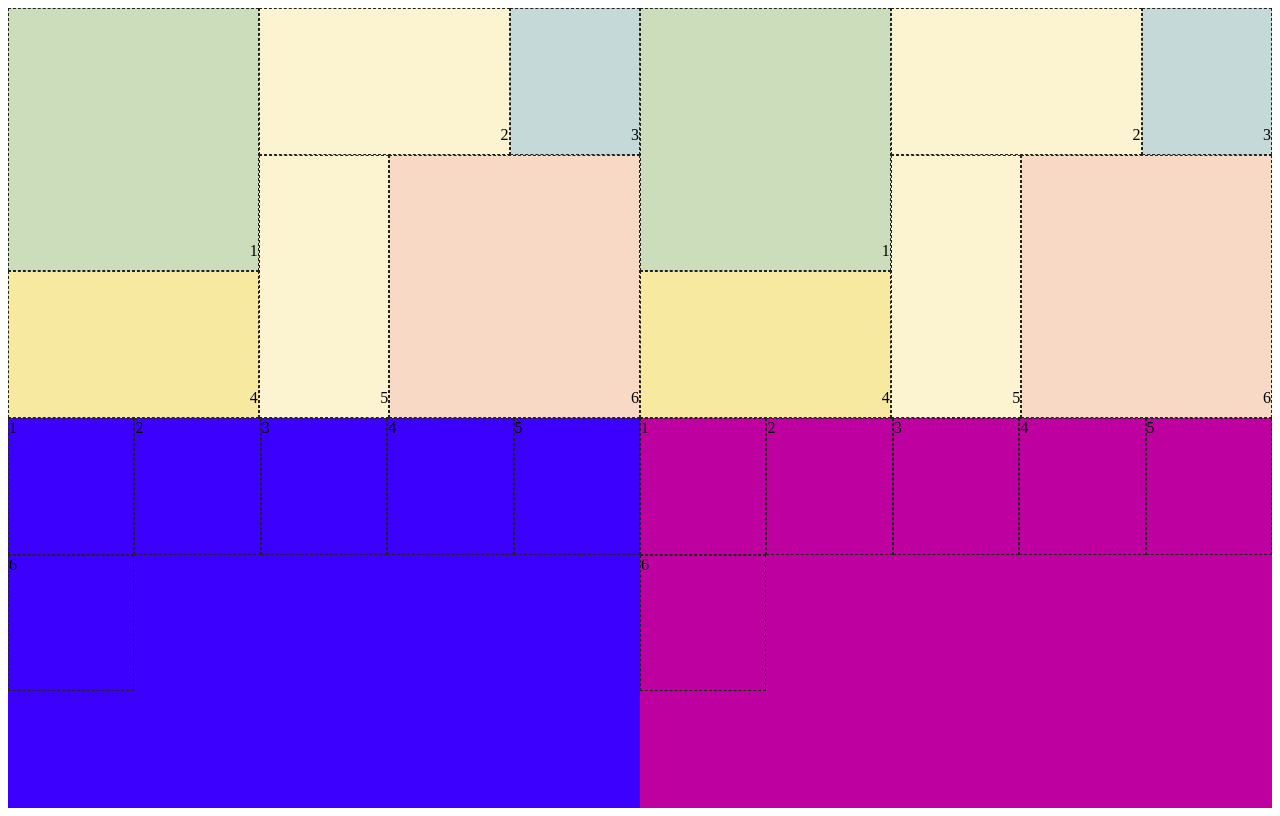
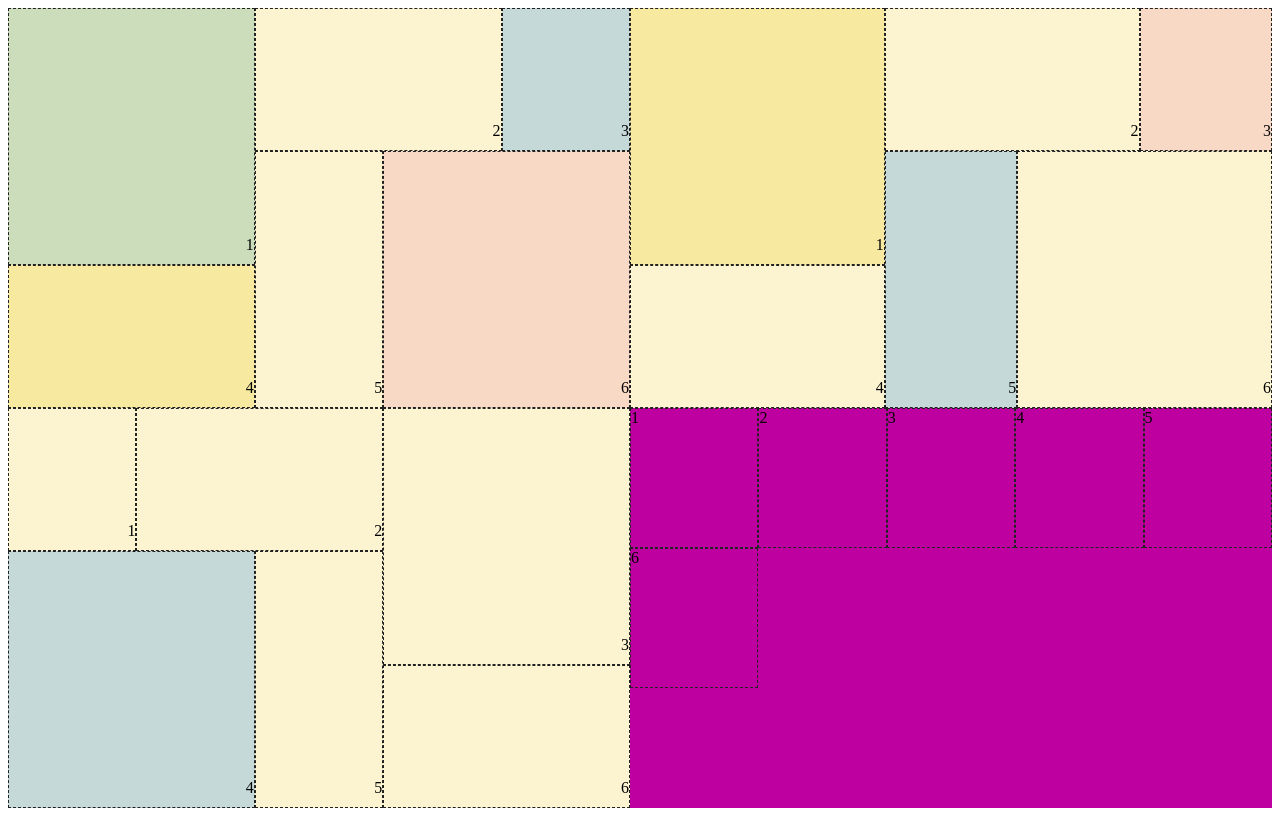
Before and after one commit to Jawad-Alhamadah/grid-lab, a plain HTML site: page index.html in a window 1280 px wide. Drawn offline with Linux system fonts and the light colour scheme.

Commit message:
added 3rd grid

```diff
--- a/style.css
+++ b/style.css
@@ -50,9 +50,9 @@ grid-row: auto auto;
     background-color: rgb(60, 0, 255) ;
     display: grid;
 
-    grid-template-areas: 'green green pale pale blue'
-                         'green green pale-2 red red'
-                         'yellow yellow pale-2 red red';
+    grid-template-areas: 'pale-1 pale-2 pale-2 pale-3 pale-3'
+                         'blue blue  pale-4 pale-3 pale-3'
+                         'blue blue pale-4 pale-5 pale-5';
 }
 
 .container-4{
@@ -138,11 +138,13 @@ grid-row: auto auto;
     align-items: end;
     justify-content: end;
     padding-bottom: 10px;
+    background-color: #f7e9a0;
 }
 
 .container-2-item2{
     grid-area: pale;
     background-color: #fcf4d0;
+
     display: grid;
     align-items: end;
     justify-content: end;
@@ -151,7 +153,7 @@ grid-row: auto auto;
 
 .container-2-item3{
     grid-area: blue;
-    background-color: #c5d9d9;
+    background-color: #f8d9c5;
     display: grid;
     align-items: end;
     justify-content: end;
@@ -160,8 +162,8 @@ grid-row: auto auto;
 
 .container-2-item4{
     grid-area: yellow;
+    background-color: #fcf4d0;
 
-    background-color: #f7e9a0;
 
     display: grid;
     align-items: end;
@@ -171,6 +173,51 @@ grid-row: auto auto;
 
 .container-2-item5{
     grid-area: pale-2;
+
+    background-color: #c5d9d9;
+    display: grid;
+    align-items: end;
+    justify-content: end;
+    padding-bottom: 10px;
+}
+.container-2-item6{
+    grid-area: red;
+    background-color: #fcf4d0;
+
+
+    display: grid;
+    align-items: end;
+    justify-content: end;
+    padding-bottom: 10px;
+}
+
+
+
+
+
+
+
+
+
+
+
+
+
+
+
+
+.container-3-item1{
+    grid-area: pale-1;
+    background-color: #fcf4d0;
+    display: grid;
+    align-items: end;
+    justify-content: end;
+    padding-bottom: 10px;
+
+}
+
+.container-3-item2{
+    grid-area: pale-2;
     background-color: #fcf4d0;
 
     display: grid;
@@ -178,13 +225,43 @@ grid-row: auto auto;
     justify-content: end;
     padding-bottom: 10px;
 }
-.container-2-item6{
-    grid-area: red;
 
-    background-color: #f8d9c5;
+.container-3-item3{
+    grid-area: pale-3;
+    background-color: #fcf4d0;
+    display: grid;
+    align-items: end;
+    justify-content: end;
+    padding-bottom: 10px;
+}
+
+.container-3-item4{
+    grid-area: blue;
+
+    background-color: #c5d9d9;
 
     display: grid;
     align-items: end;
     justify-content: end;
     padding-bottom: 10px;
 }
+
+.container-3-item5{
+    grid-area: pale-4;
+    background-color: #fcf4d0;
+
+    display: grid;
+    align-items: end;
+    justify-content: end;
+    padding-bottom: 10px;
+}
+.container-3-item6{
+    grid-area: pale-5;
+    background-color: #fcf4d0;
+
+
+    display: grid;
+    align-items: end;
+    justify-content: end;
+    padding-bottom: 10px;
+}
```
